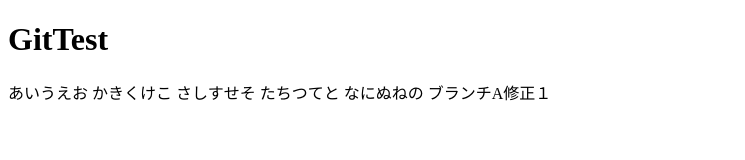
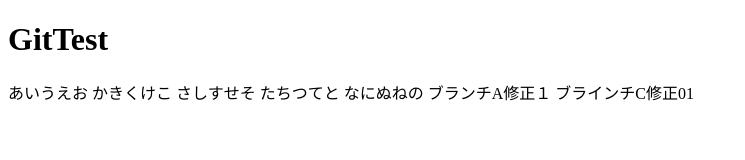
Before and after one commit to MK-YOK/firstTest, a plain HTML site: page index.html in a window 1280 px wide. Shown: the whole page, without its empty margins (0-745 px from the left). Drawn offline with Linux system fonts and the light colour scheme.

Commit message:
ブランチC修正01

```diff
--- a/index.html
+++ b/index.html
@@ -12,5 +12,6 @@
 	たちつてと
 	なにぬねの
 	ブランチA修正１
+	ブラインチC修正01
 </body>
 </html>
```
